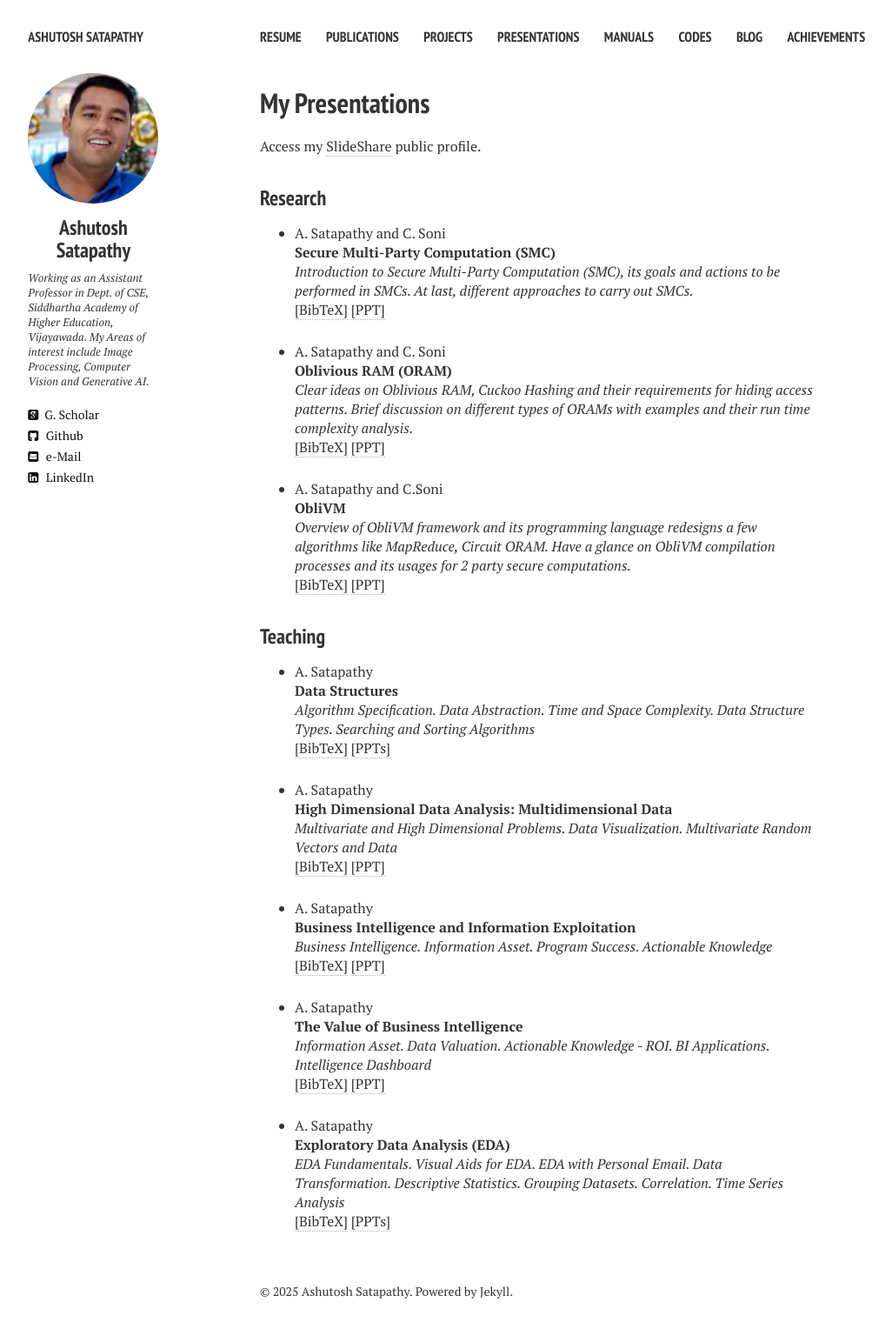
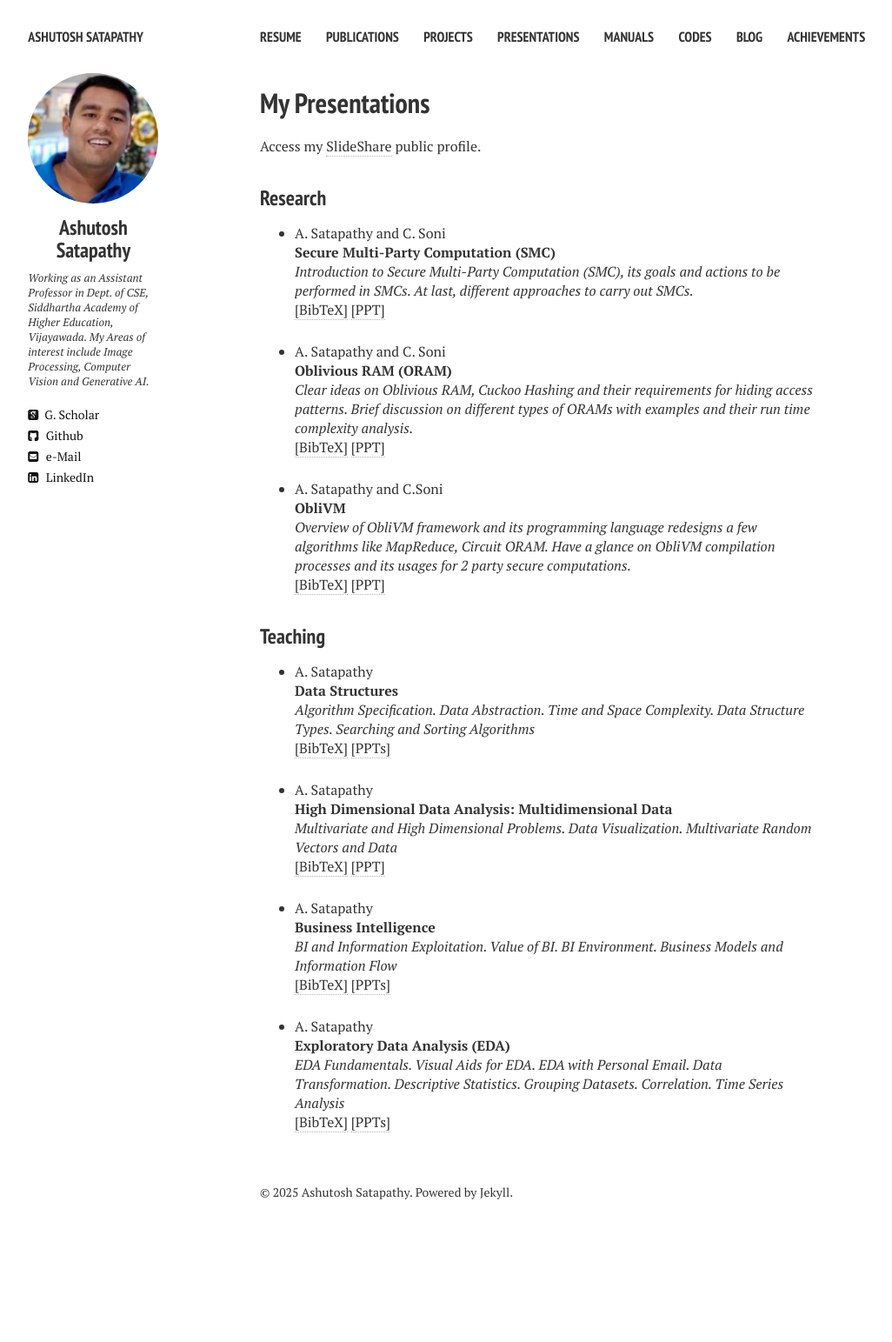
Before and after one commit to ashutoshsatapathy1990/ashutoshsatapathy1990.github.io, a Jekyll site: the page built from presentations.md, in a window 1280 px wide. Shown: the whole page at 87% size, without its empty margins (21-1047 px from the left). Built offline with Jekyll 4.4.1, drawn with Linux system fonts in a browser that asks for light colours; nearby versions of some CDN libraries; after the commit the page ends 1429 px from its top, so only the background shows below that.

Commit message:
Update presentations.html

```diff
--- a/_layouts/presentations.html
+++ b/_layouts/presentations.html
@@ -204,42 +204,21 @@ year = {2022}
 <!-- Item: ashutosh2024asdd -->
 <li ><p>
 A. Satapathy
-<br><b>Business Intelligence and Information Exploitation</b><br>
-<i>Business Intelligence. Information Asset. Program Success. Actionable Knowledge</i>
+<br><b>Business Intelligence</b><br>
+<i>BI and Information Exploitation. Value of BI. BI Environment. Business Models and Information Flow</i>
 <br />
 <a href="javascript:toggleBibtex('ashutosh2024asdd')">[BibTeX]</a>
-<a href="https://www.slideshare.net/slideshow/business-intelligence-and-information-exploitation-pdf/270622849">[PPT]</a>
+<a href="../presentations-BI/">[PPTs]</a>
 </p>
 <div id="bib_ashutosh2024asdd" class="bibtex noshow">
 <pre>
-@unpublished{ashutosh2024asdd,
-author = {A. Satapathy},
-title= {Business Intelligence and Information Exploitation},
-note= {Department of CSE, VRSEC-Vijayawada},
-month = {July},
-year = {2024}
-}
-</pre>
-</div>
-</li>
-
-<!-- Item: ashutosh2024asde -->
-<li ><p>
-A. Satapathy
-<br><b>The Value of Business Intelligence</b><br>
-<i>Information Asset. Data Valuation. Actionable Knowledge - ROI. BI Applications. Intelligence Dashboard</i>
-<br />
-<a href="javascript:toggleBibtex('ashutosh2024asde')">[BibTeX]</a>
-<a href="https://www.slideshare.net/slideshow/the-value-of-business-intelligence-096b/271049228">[PPT]</a>
-</p>
-<div id="bib_ashutosh2024asde" class="bibtex noshow">
-<pre>
-@unpublished{ashutosh2024asde,
-author = {A. Satapathy},
-title= {The Value of Business Intelligence},
-note= {Department of CSE, VRSEC-Vijayawada},
-month = {August},
-year = {2024}
+@misc{satapathy2024bi,
+  author       = {Ashutosh Satapathy},
+  title        = {Business Intelligence (BI) Lecture Slides},
+  year         = {2024},
+  month        = july,
+  institution  = {Department of CSE, Velagapudi Ramakrishna Siddhartha Engineering College},
+  address      = {Vijayawada, India}
 }
 </pre>
 </div>
```
